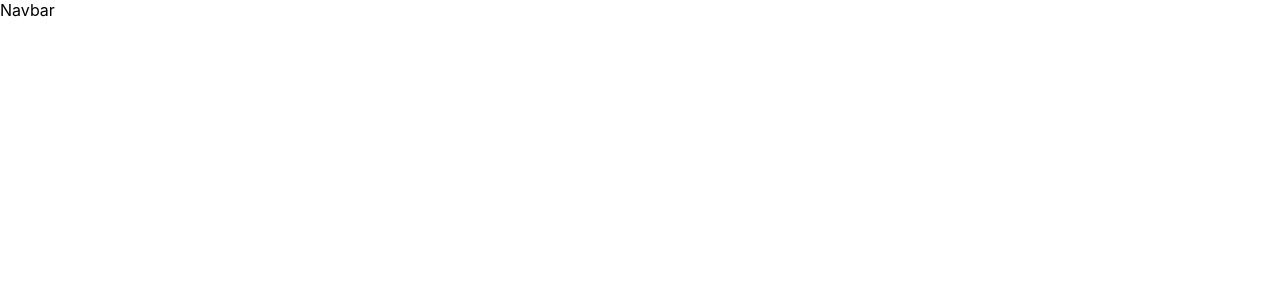
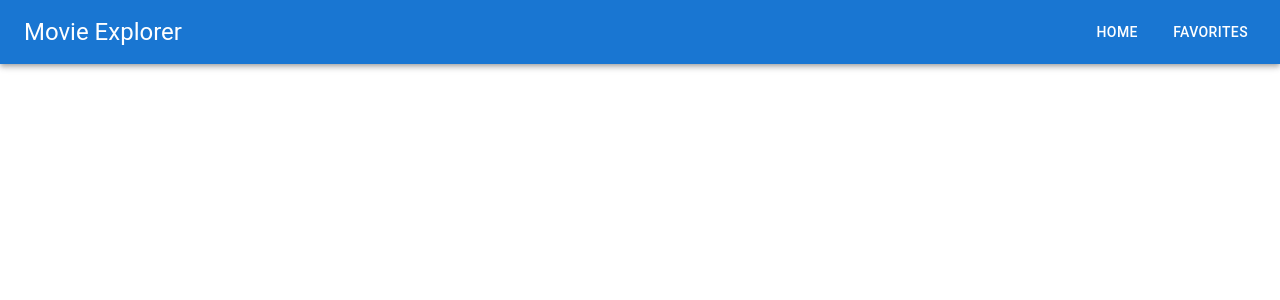
Before and after one commit to DilniRupasinghe/movie, a React (Create React App) app: page /home in a window 1280 px wide. Before the commit this address had no page. Shown: the top 300 px of the page. Built offline with nearby package versions, Linux system fonts and the light colour scheme.

Commit message:
nav bar created

```diff
--- a/src/components/Navbar.jsx
+++ b/src/components/Navbar.jsx
@@ -1,7 +1,27 @@
+
 import React from 'react';
+import AppBar from '@mui/material/AppBar';
+import Toolbar from '@mui/material/Toolbar';
+import Typography from '@mui/material/Typography';
+import Button from '@mui/material/Button';
+import { Link } from 'react-router-dom';
+import { Box } from '@mui/material';
 
 function Navbar() {
-  return <div>Navbar</div>;
+  return (
+    <AppBar position="static">
+      <Toolbar>
+        <Typography variant="h5" component="div" sx={{ flexGrow: 1 }}>
+          Movie Explorer
+        </Typography>
+
+        <Box sx={{ display: 'flex', gap: 2 }}>
+          <Button color="inherit" component={Link} to="/">Home</Button>
+          <Button color="inherit" component={Link} to="/favorites">Favorites</Button>
+        </Box>
+      </Toolbar>
+    </AppBar>
+  );
 }
 
 export default Navbar;
```
Also changed, not shown: src/components/MovieDetails.jsx (added), 1 other file (tests, documents, lock files or other folders).
